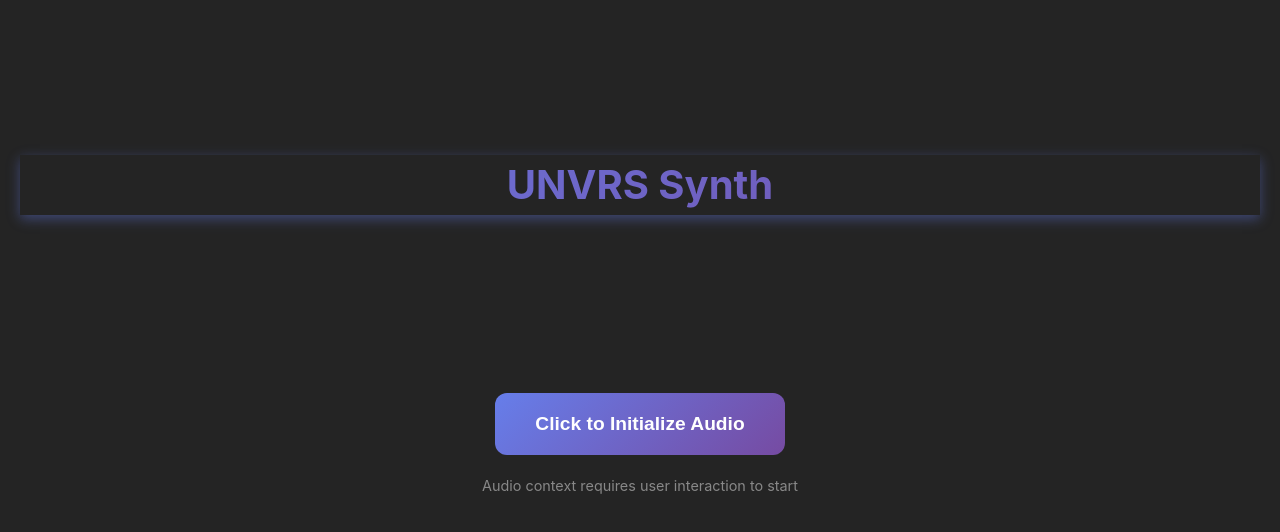
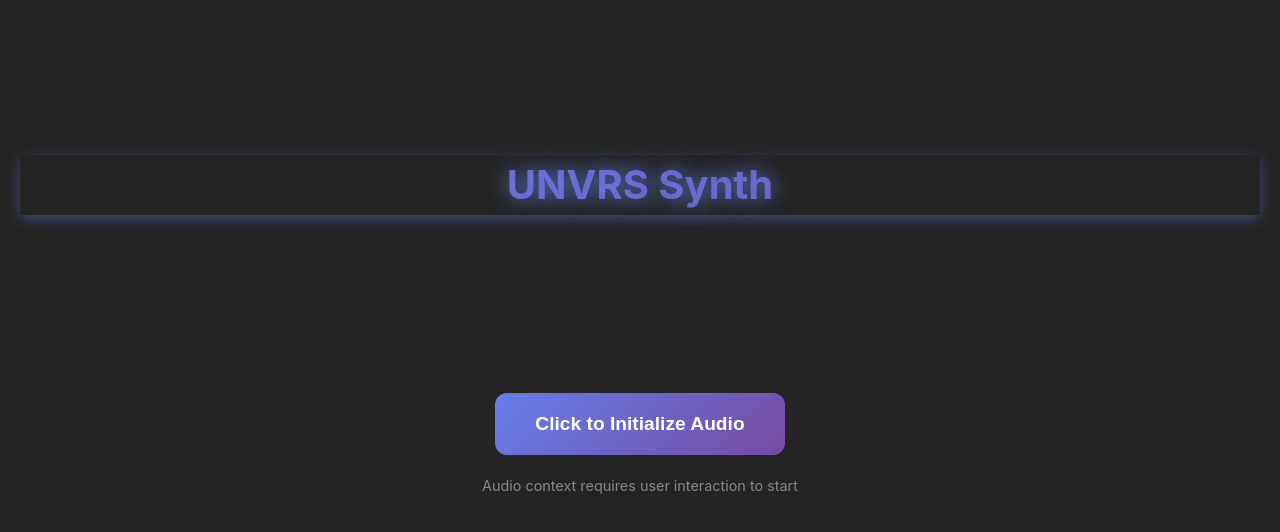
Before and after one commit to UNVRSmusic/unvrs-synth, a React (Vite) app: page / in a window 1280 px wide. Shown: the top 532 px of the page. Built offline with nearby package versions, Linux system fonts and the light colour scheme.

Commit message:
Update App.css

```diff
--- a/src/App.css
+++ b/src/App.css
@@ -6,13 +6,15 @@
 }
 
 h1 {
-  margin-bottom: 30px;
-  font-size: 2.5rem;
   background: linear-gradient(135deg, #667eea 0%, #764ba2 100%);
+  box-shadow: 0 4px 12px rgba(102, 126, 234, 0.4);
   -webkit-background-clip: text;
   -webkit-text-fill-color: transparent;
   background-clip: text;
-  box-shadow: 0 4px 12px rgba(102, 126, 234, 0.4);
+  color: transparent;
+  font-size: 2.5rem;
+  margin-bottom: 30px;
+  text-shadow: 0px 0px 20px #667eea;
 }
 
 .init-screen {
```
